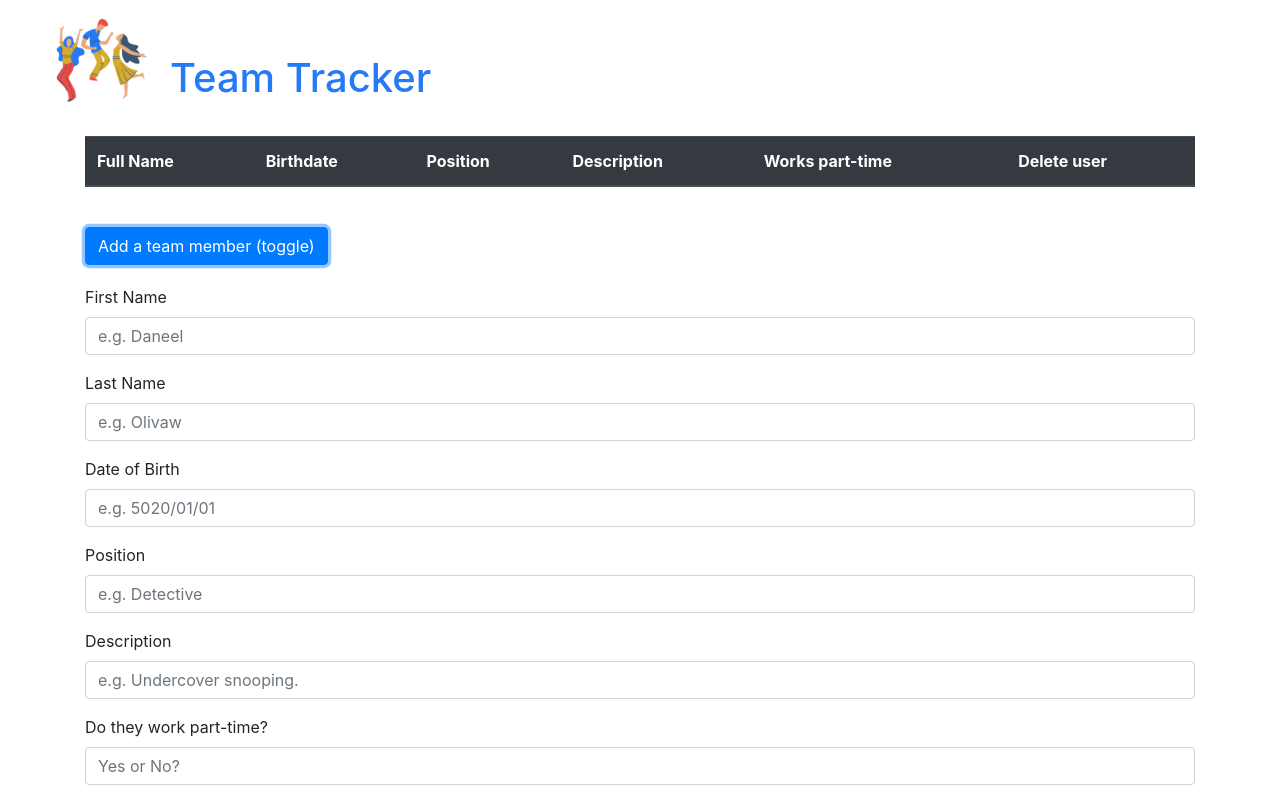
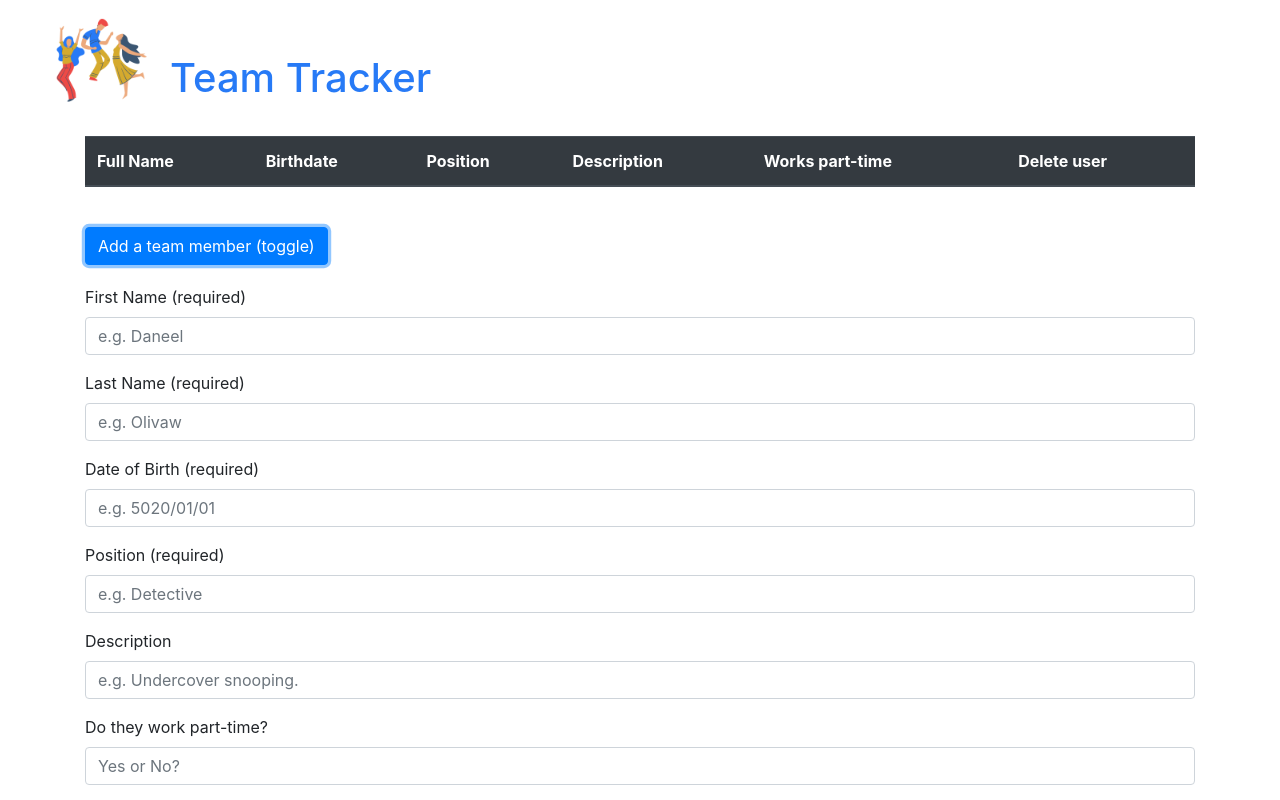
Before and after one commit to aliciavanzijl/teamtrackerapp, a React (Create React App) app: page / in a window 1280 px wide. Both pictures are taken after a click on the button "Add a team member (toggle)". Shown: the top 800 px of the page. Built offline with nearby package versions, Linux system fonts and the light colour scheme.

Commit message:
Adding required note on form

```diff
--- a/src/Form.js
+++ b/src/Form.js
@@ -86,7 +86,7 @@ class Form extends Component {
             <form onSubmit={this.onFormSubmit}>
 
               <div className="form-group">
-                <label>First Name</label>
+                <label>First Name (required)</label>
                 <input className="form-control"
                     type="text"
                     name="firstname"
@@ -96,7 +96,7 @@ class Form extends Component {
                 <div className={this.state.firstnamealertBox}>{this.state.firstnameError}</div>
               </div>
               <div className="form-group">
-                <label>Last Name</label>
+                <label>Last Name (required)</label>
                 <input className="form-control"
                     type="text"
                     name="lastname"
@@ -106,7 +106,7 @@ class Form extends Component {
                 <div className={this.state.lastnamealertBox}>{this.state.lastnameError}</div>
               </div>
               <div className="form-group">
-                <label>Date of Birth</label>
+                <label>Date of Birth (required)</label>
                 <input className="form-control"
                     type="text"
                     name="birthdate"
@@ -116,7 +116,7 @@ class Form extends Component {
                 <div className={this.state.birthdatealertBox}>{this.state.birthdateError}</div>
               </div>
               <div className="form-group">
-                <label>Position</label>
+                <label>Position (required)</label>
                 <input className="form-control"
                     type="text"
                     name="position"
```
